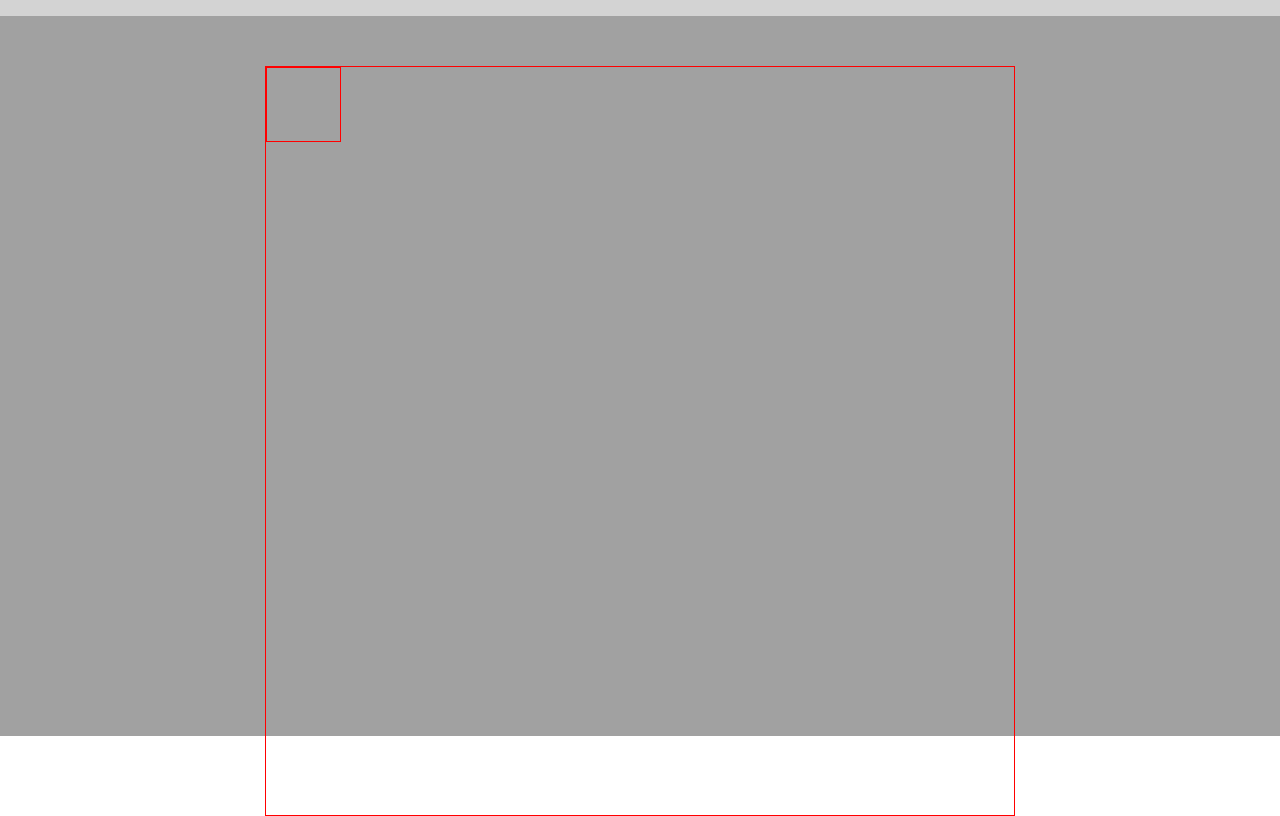
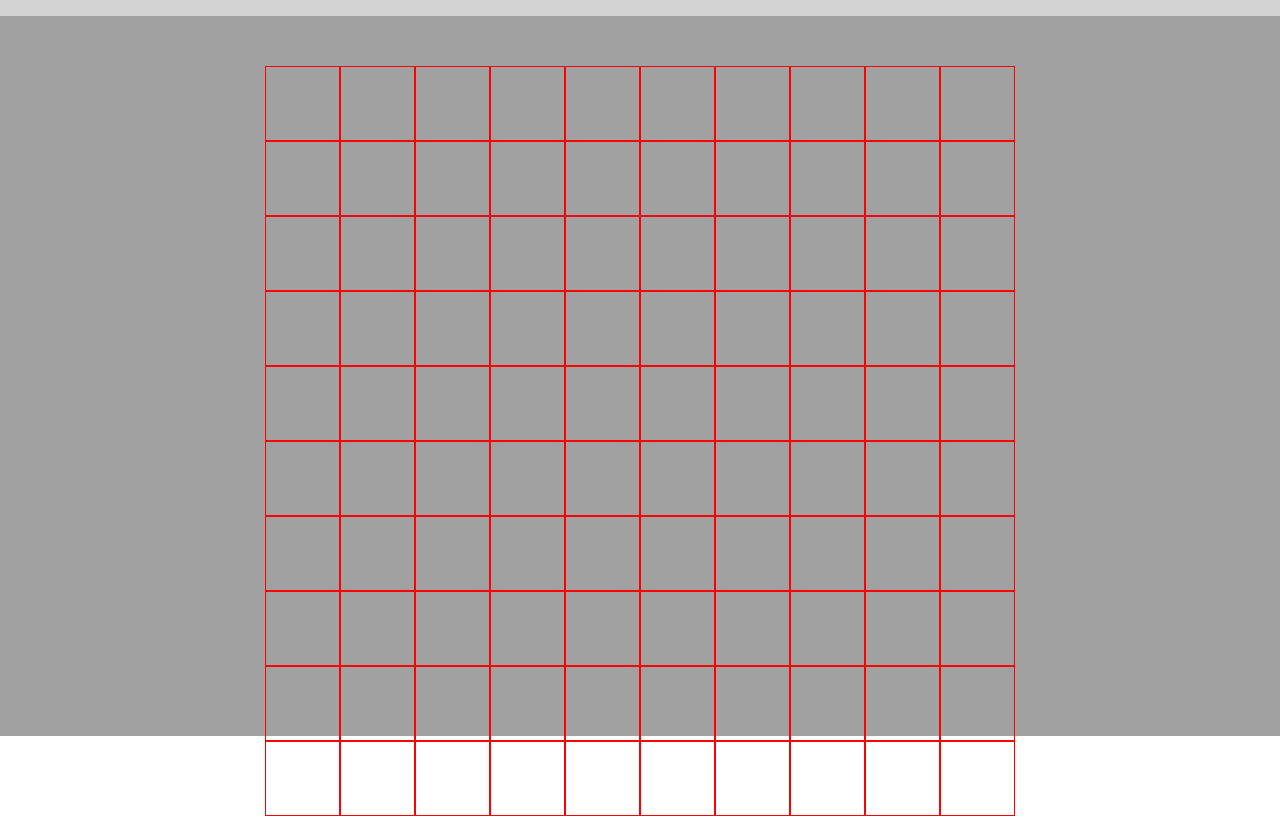
Before and after one commit to LucaDalRi/js-campominato-grid, a plain HTML site: page index.html in a window 1280 px wide. Both pictures are taken after a click on the button "Genera tabella". Shown: the part 64-880 px from the top of the page. Drawn offline with Linux system fonts and the light colour scheme.

Commit message:
cliccando su bottone genera 100 celle

```diff
--- a/css/style.css
+++ b/css/style.css
@@ -28,7 +28,6 @@ main{
 }
 
 #container-celle{
-    border: 1px solid red;
     width: 750px;
     height: 750px;
     margin: 0 auto;
--- a/index.html
+++ b/index.html
@@ -19,7 +19,7 @@
 
             <div id="bottone-genera">
 
-                <button>Genera tabella</button>
+                <button id="bottone-sul-dom">Genera tabella</button>
 
             </div>
 
@@ -29,9 +29,6 @@
 
             <div id="container-celle">
 
-                <div class="cella">
-                </div>
-
             </div>
 
         </main>
--- a/js/scripts.js
+++ b/js/scripts.js
@@ -6,3 +6,21 @@
 
 // Quando l'utente clicca su ogni cella, la cella cliccata si colora di azzurro
 // ed emetto un messaggio in console con il numero della cella cliccata.
+
+const bottoneDom = document.getElementById("bottone-sul-dom");
+
+const containerCelle = document.getElementById('container-celle');
+
+bottoneDom.addEventListener('click' , generaCelle);
+
+
+function generaCelle () {
+
+    for (let i = 0; i < 100; i++) {
+
+        containerCelle.innerHTML += '<div class="cella invisibile"></div>';
+
+    }
+
+    console.log('cliccato!');
+}
```
